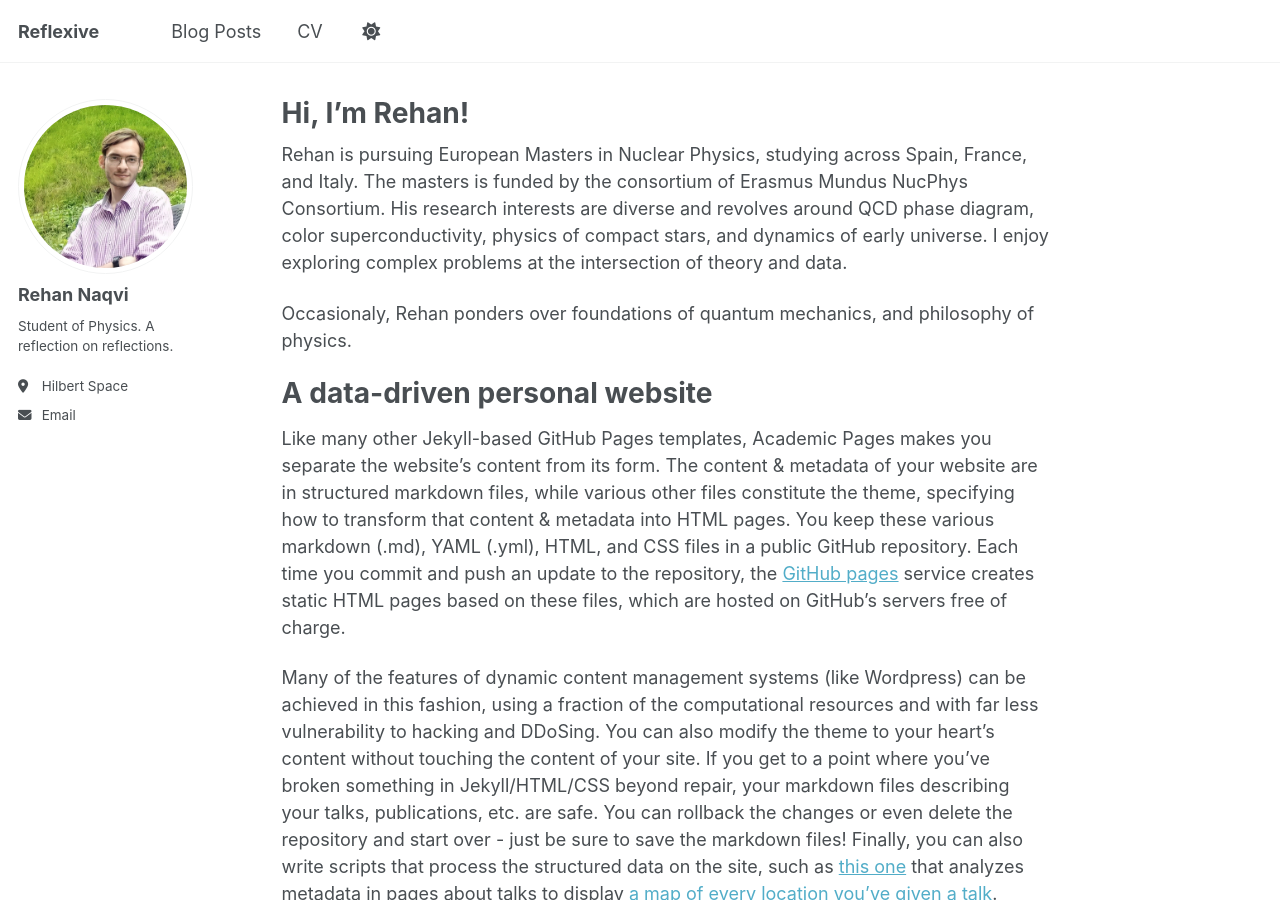
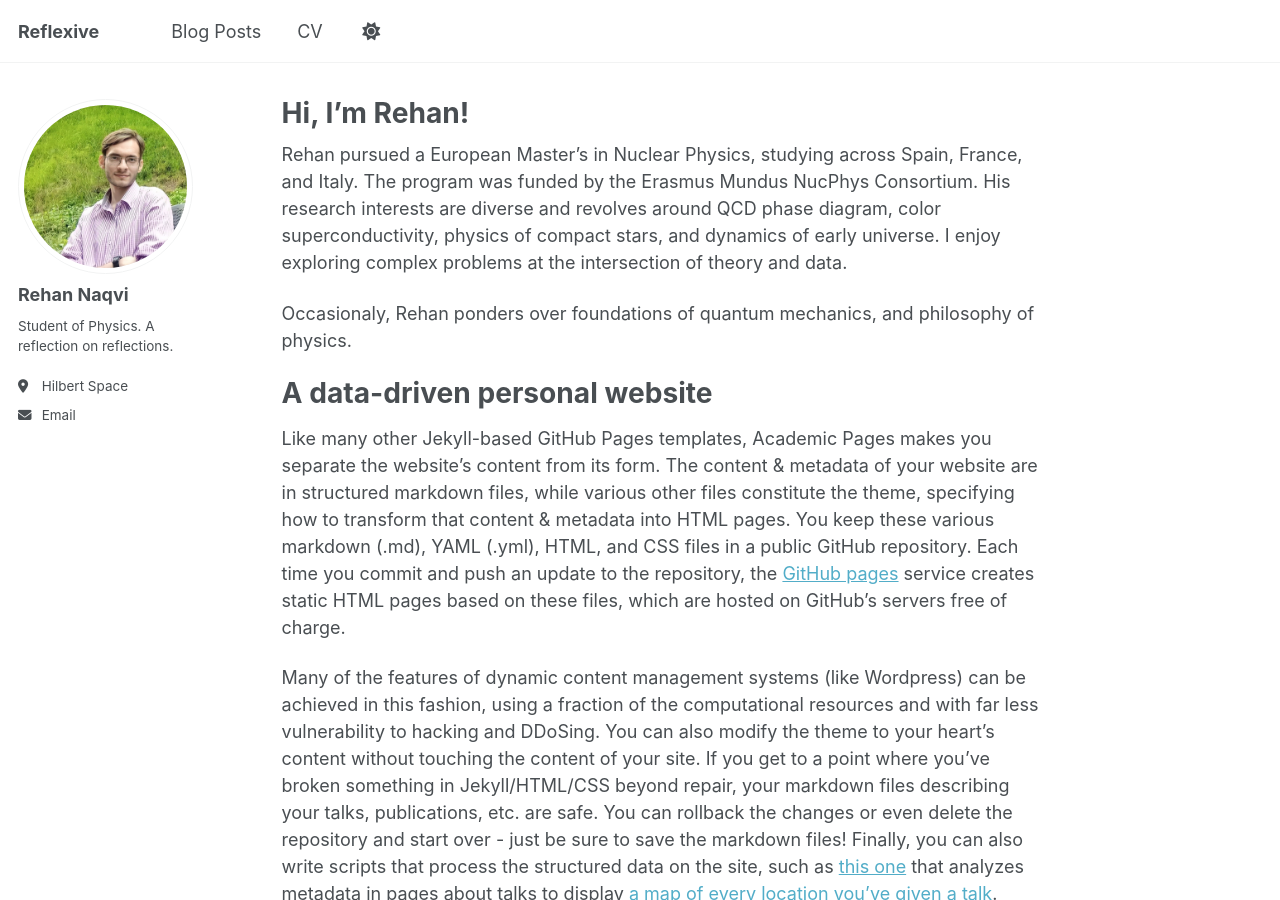
Before and after one commit to rayhannaqvi/rayhannaqvi.github.io, a Jekyll site: the page built from _pages/about.md, in a window 1280 px wide and 900 px high. Built offline with Jekyll 4.4.1, drawn with Linux system fonts in a browser that asks for light colours.

Commit message:
Update about.md

```diff
--- a/_pages/about.md
+++ b/_pages/about.md
@@ -8,7 +8,7 @@ redirect_from:
 ---
 
 
-Rehan is pursuing European Masters in Nuclear Physics, studying across Spain, France, and Italy. The masters is funded by the consortium of Erasmus Mundus NucPhys Consortium. His research interests are diverse and revolves around QCD phase diagram, color superconductivity, physics of compact stars, and dynamics of early universe. I enjoy exploring complex problems at the intersection of theory and data.
+Rehan pursued a European Master's in Nuclear Physics, studying across Spain, France, and Italy. The program was funded by the Erasmus Mundus NucPhys Consortium. His research interests are diverse and revolves around QCD phase diagram, color superconductivity, physics of compact stars, and dynamics of early universe. I enjoy exploring complex problems at the intersection of theory and data.
 
 
 Occasionaly, Rehan ponders over foundations of quantum mechanics, and philosophy of physics.
```
